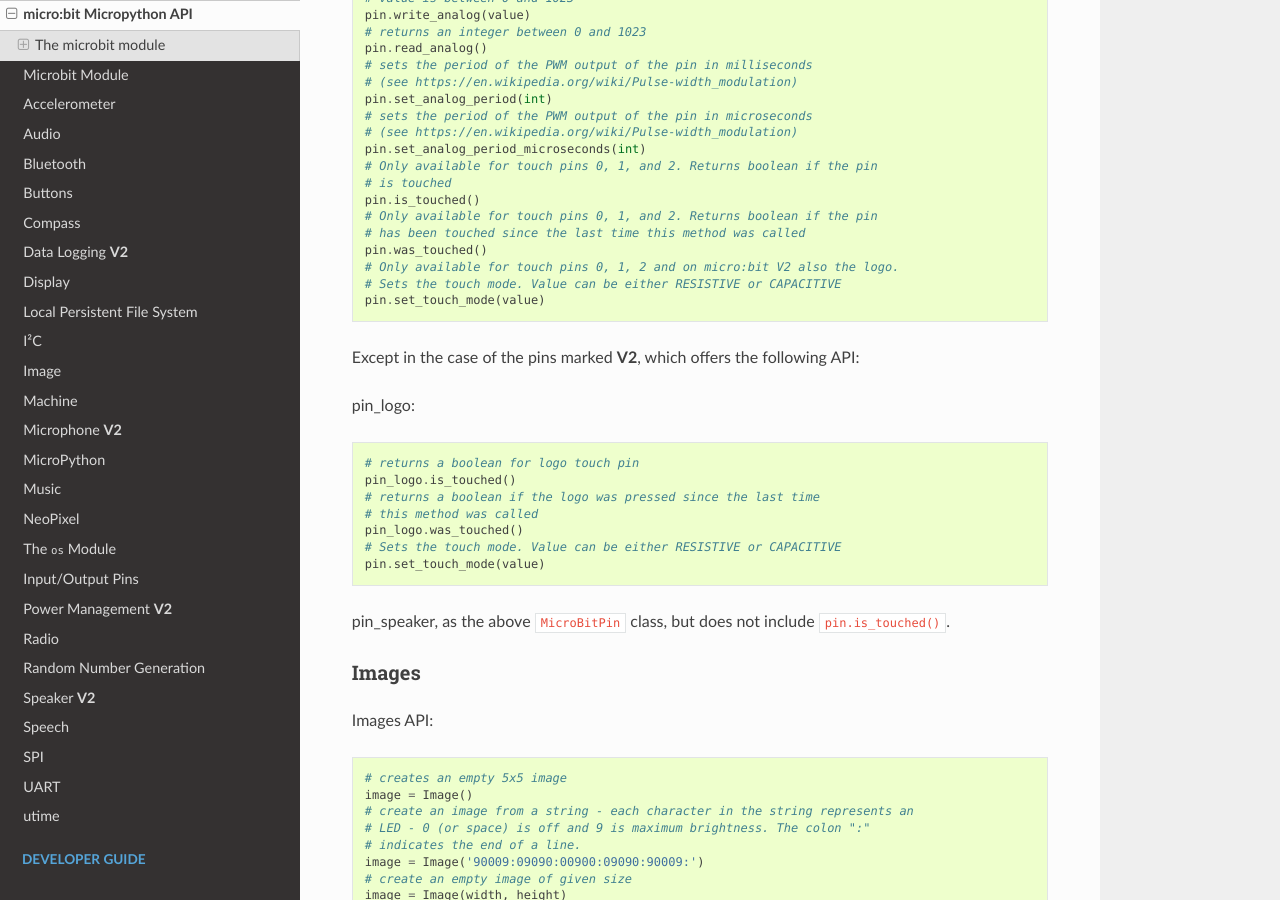
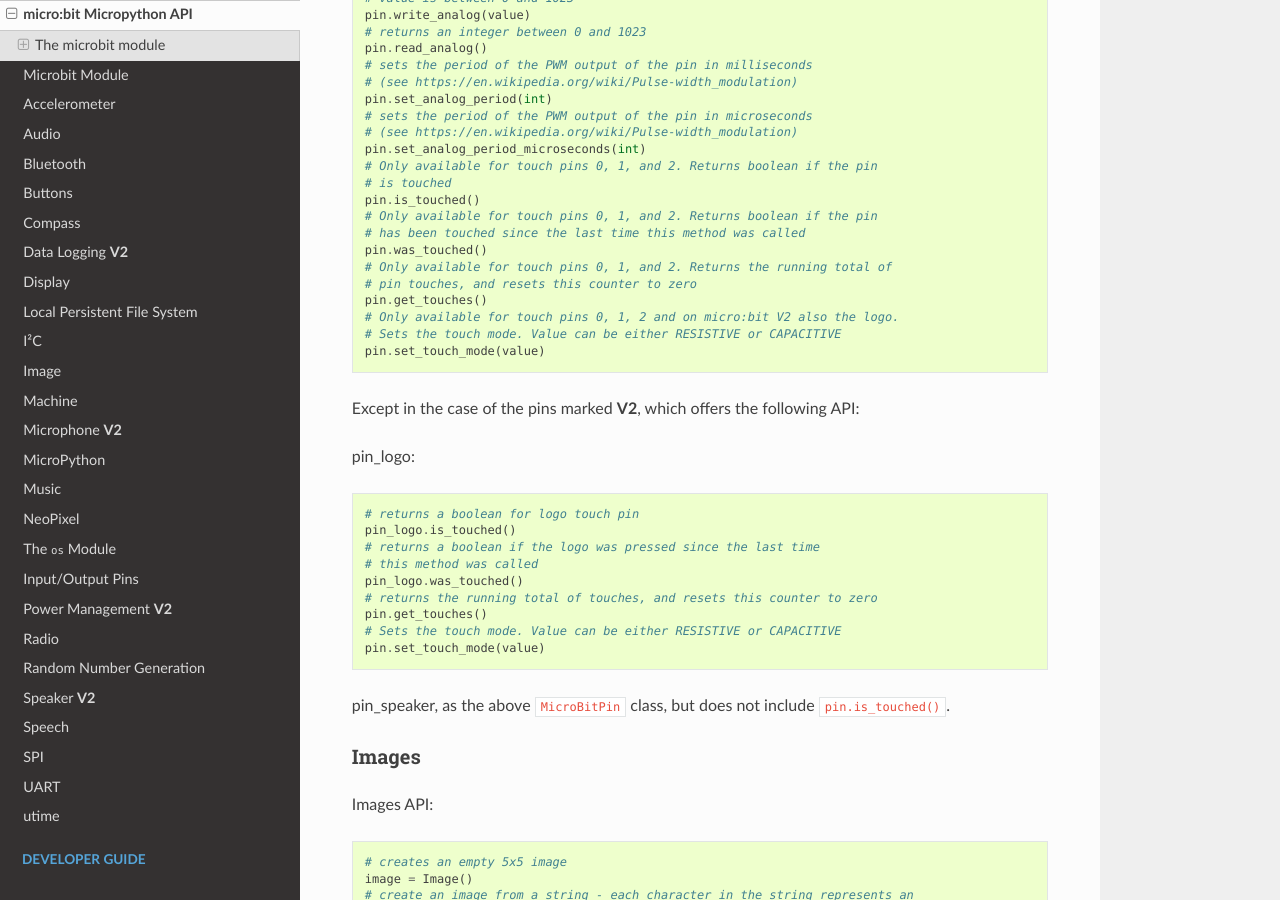
Before and after one commit to bbcmicrobit/micropython, a Sphinx documentation site: the page built from docs/microbit_micropython_api.rst, in a window 1280 px wide and 900 px high, scrolled down 3117 px. Built offline with Sphinx 7.4.7 and the Read the Docs theme 2.0.0, drawn with Linux system fonts in a browser that asks for light colours.

Commit message:
docs: Add get_touches() to MicroBitTouchPin.

```diff
--- a/docs/microbit_micropython_api.rst
+++ b/docs/microbit_micropython_api.rst
@@ -152,6 +152,9 @@ Each of these pins are instances of the ``MicroBitPin`` class, which offers the
     # Only available for touch pins 0, 1, and 2. Returns boolean if the pin
     # has been touched since the last time this method was called
     pin.was_touched()
+    # Only available for touch pins 0, 1, and 2. Returns the running total of
+    # pin touches, and resets this counter to zero
+    pin.get_touches()
     # Only available for touch pins 0, 1, 2 and on micro:bit V2 also the logo.
     # Sets the touch mode. Value can be either RESISTIVE or CAPACITIVE
     pin.set_touch_mode(value)
@@ -165,6 +168,8 @@ pin_logo::
     # returns a boolean if the logo was pressed since the last time
     # this method was called
     pin_logo.was_touched()
+    # returns the running total of touches, and resets this counter to zero
+    pin.get_touches()
     # Sets the touch mode. Value can be either RESISTIVE or CAPACITIVE
     pin.set_touch_mode(value)
 
--- a/docs/pin.rst
+++ b/docs/pin.rst
@@ -207,6 +207,11 @@ its own to that.
         Returns ``True`` or ``False`` to indicate if the pin was touched
         since the device started or since the last time this method was called.
 
+    .. py:method:: get_touches()
+
+        Returns the number of times the pin was touched
+        since the device started or since the last time this method was called.
+
     .. py:method:: set_touch_mode(value)
 
         .. note::
```
